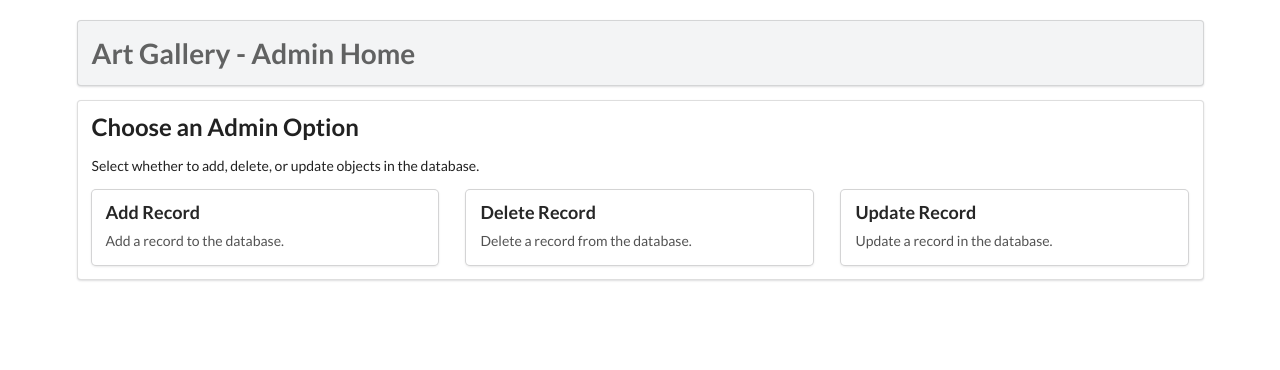
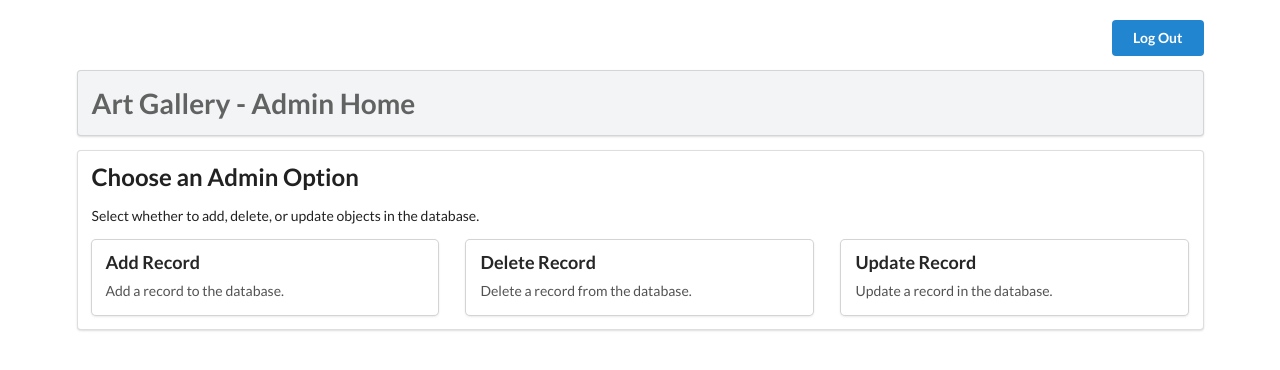
Before and after one commit to Hudhair/CS-4485.0W1-Project-Task1, a PHP site: page /adminindex.php in a window 1280 px wide. Shown: the top 370 px of the page. Run offline with PHP 8.4, Linux system fonts and the light colour scheme.

Commit message:
Update adminindex.php

```diff
--- a/adminindex.php
+++ b/adminindex.php
@@ -9,6 +9,9 @@
 </head>
 <body>
 <main class="ui container">
+  <div class="top-bar clearfix" style="overflow: hidden;">
+    <a href="login.php" class="ui primary right floated button">Log Out</a>
+  </div>
   <div class="ui secondary segment"><h1>Art Gallery - Admin Home</h1></div>
   <div class="ui segment">
     <h2 class="ui header">Choose an Admin Option</h2>
```
